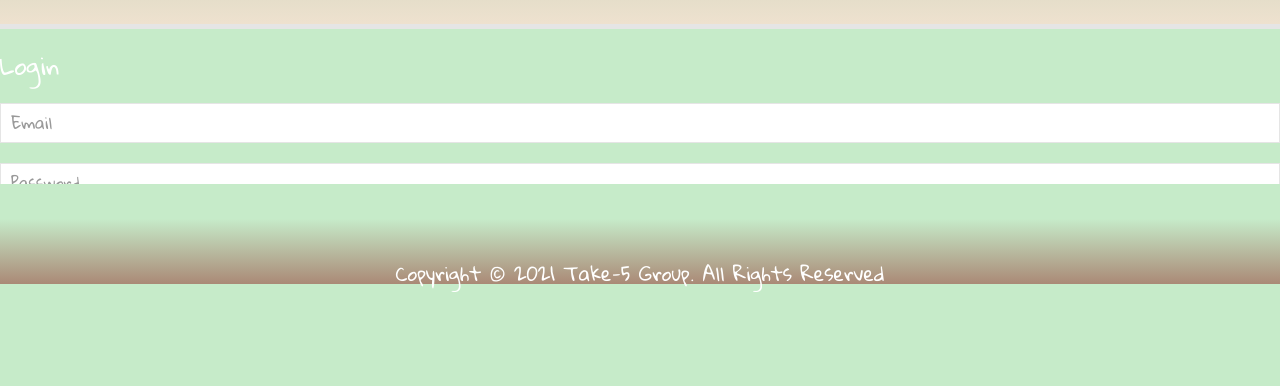
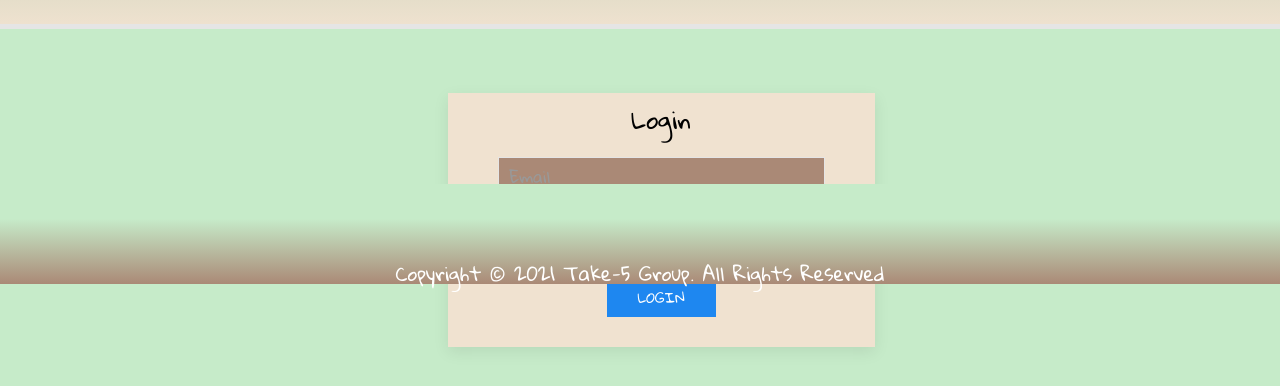
Before and after one commit to jessewillig/Take-A-Hike, a React (Create React App) app in the folder client/: page /login in a window 1280 px wide. Shown: the part 516-902 px from the top of the page. Built offline with nearby package versions, Linux system fonts and the light colour scheme.

Commit message:
added card for login and cleaned up

```diff
--- a/client/src/components/Footer/style.css
+++ b/client/src/components/Footer/style.css
@@ -1,6 +1,6 @@
 .footer {
     height: 100px;
-    margin-top: 100px;
+    margin-top: -100px;
     background: linear-gradient(0deg, #aa8976 0%, #c6ebc9 65%) !important;
     padding-bottom: 20px;
     position: fixed;
@@ -15,6 +15,6 @@
 
 @media only screen and (max-width: 640px) {
     .footer {
-        margin-top: 100px;
+        margin-top: 300px;
     }
 }
--- a/client/src/components/LoginUI/style.css
+++ b/client/src/components/LoginUI/style.css
@@ -0,0 +1,17 @@
+.login {
+    background-color: #f0e2d0;
+    color: black !important;
+    margin-left: 35%;
+    margin-right: 35%;
+    padding: 10px;
+    margin-top: 5%;
+}
+
+.uk-search-input {
+    background-color: #aa8976 !important;
+
+}
+
+.uk-card-hover {
+    background-color: #f0e2d0 !important;
+}
--- a/client/src/components/SearchBar/style.css
+++ b/client/src/components/SearchBar/style.css
@@ -61,8 +61,17 @@ body {
 .uk-card {
     text-align: center;
     padding: 10px;
+    background-color: #f0e2d0;
+}
+
+.uk-input {
+    background-color: #aa8976 !important;
 }
 
 h3 {
     font-family: 'Gloria Hallelujah', cursive;
 }
+
+.uk-card-hover {
+    background-color: #f0e2d0 !important;
+}
--- a/client/src/pages/Login/Login.js
+++ b/client/src/pages/Login/Login.js
@@ -1,4 +1,5 @@
 import React, { useRef } from "react";
+import "../../components/LoginUI/style.css"
 import { useHistory } from "react-router-dom";
 import { login } from "../../utils/API";
 import { useHikeContext } from "../../utils/GlobalState";
@@ -15,7 +16,7 @@ function Login() {
     const handleLogin = (event) => {
         event.preventDefault()
         login({
-            email: emailRef.current.vaule,
+            email: emailRef.current.value,
             password: passwordRef.current.value
         })
             .then(response => {
@@ -37,8 +38,10 @@ function Login() {
 
     return (
         <div>
+        <div class="uk-card uk-card-default uk-card-hover uk-width-1-3@m  login">
+            <div class="uk-container uk-container-small">
              <form>
-                <filedset className="uk-fieldset">
+                 <fieldset className="uk-fieldset">
                 <legend className="uk-legend">Login</legend>
                 <div className="uk-margin">
                     <input className="uk-input" type="text" placeholder="Email" ref={emailRef}></input>
@@ -47,10 +50,12 @@ function Login() {
                     <input className="uk-input" type="text" placeholder="Password" ref={passwordRef}></input>
                 </div>
                 <div className="uk-margin">
-                        <button class="uk-button uk-button-default" type="submit" onClick={handleLogin}>Login</button>
+                    <button class="uk-button uk-button-primary" type="submit" onClick={handleLogin}>Login</button>
                 </div>
-                </filedset>
+                </fieldset>
             </form>
+            </div>
+        </div>
     </div>
     );
 }
```
Also changed, not shown: client/src/components/LoginUI/index.js (+8 -4 lines), 1 other file (tests, documents, lock files or other folders). Lines whose indentation alone changed are shown as unchanged.
